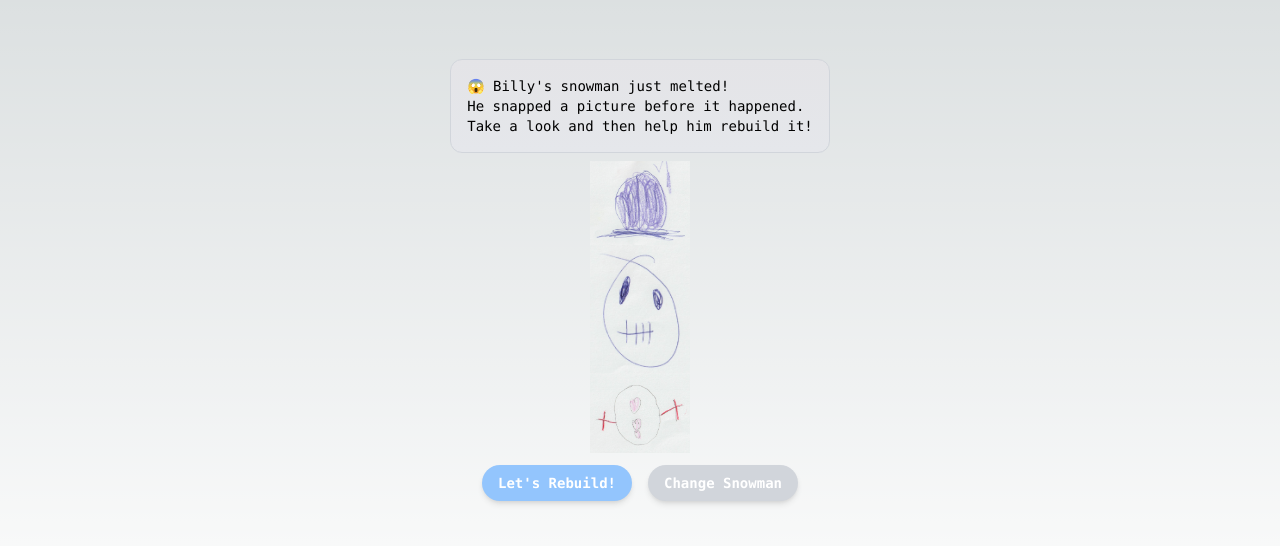
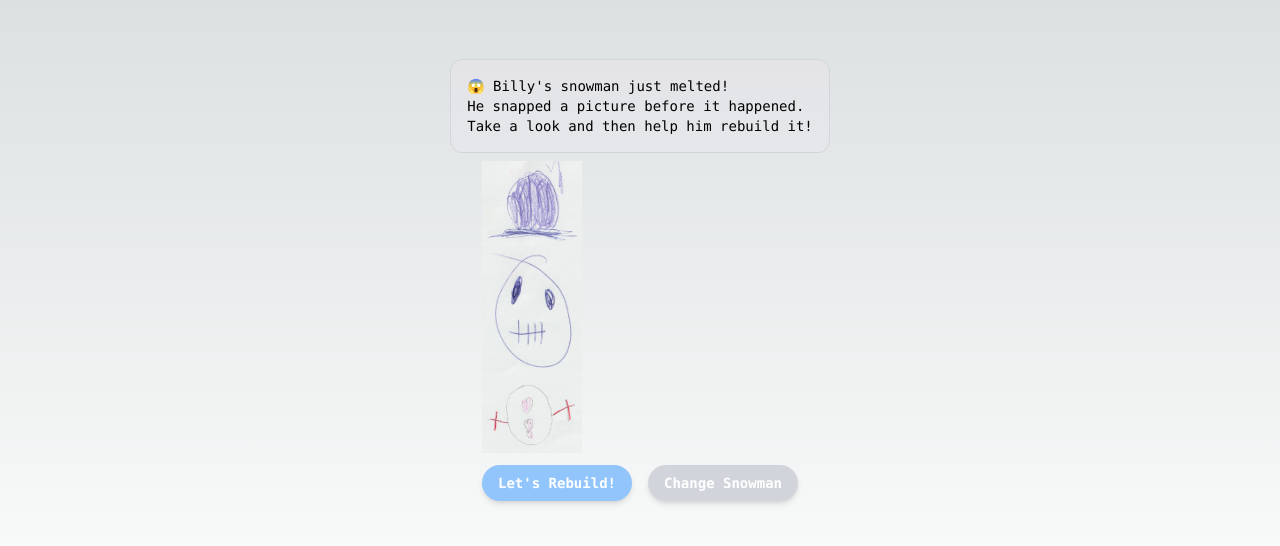
Before and after one commit to greg-finley/snowman_builder, a Next.js app: page / in a window 1280 px wide. Shown: the part 120-666 px from the top of the page. Built offline with nearby package versions, Linux system fonts and the light colour scheme.

Commit message:
Simplify flow

```diff
--- a/src/app/page.tsx
+++ b/src/app/page.tsx
@@ -52,14 +52,22 @@ export default function Home() {
         </p>
         {currentState &&
           (guessMode && guessMode !== "done" ? (
+            <div>
               <SnowmanPartOptions
                 handleGuess={handleGuess}
                 snowmanPart={guessMode}
               />
+              <Button
+                onClick={handleBackToPhoto}
+                buttonText="Back to Photo"
+                variant="dull"
+              />
+            </div>
+          ) : guessMode === "done" ? (
+            <p>{"You're done!"}</p>
           ) : (
+            <div>
               <CompletedSnowman currentState={currentState} />
-          ))}
-        {!guessMode ? (
               <div className="flex gap-4">
                 <Button
                   onClick={() => setGuessMode(snowmanParts[0])}
@@ -71,13 +79,8 @@ export default function Home() {
                   variant="dull"
                 />
               </div>
-        ) : (
-          <Button
-            onClick={handleBackToPhoto}
-            buttonText="Back to Photo"
-            variant="dull"
-          />
-        )}
+            </div>
+          ))}
       </div>
     </main>
   );
```
Lines whose indentation alone changed are shown as unchanged.
